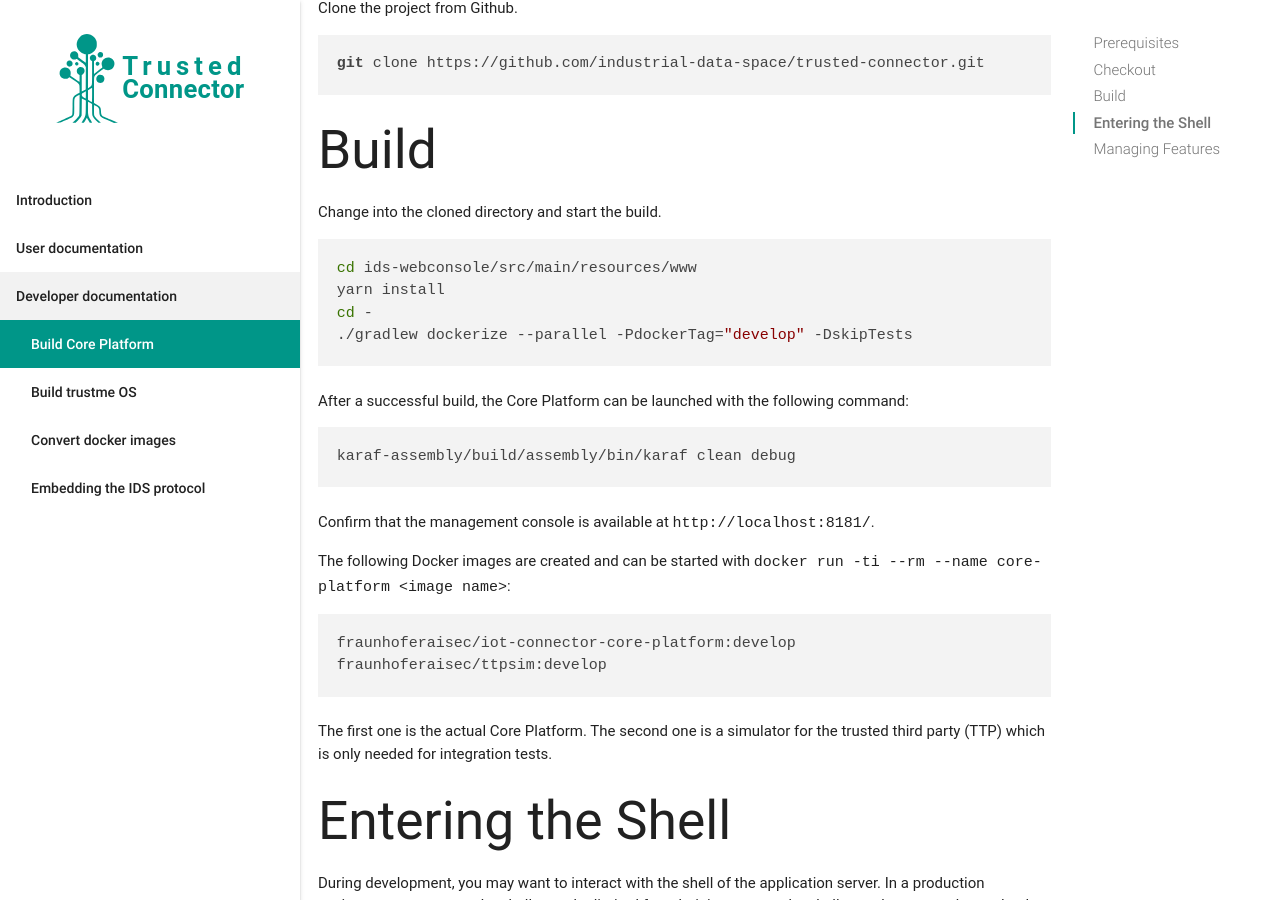
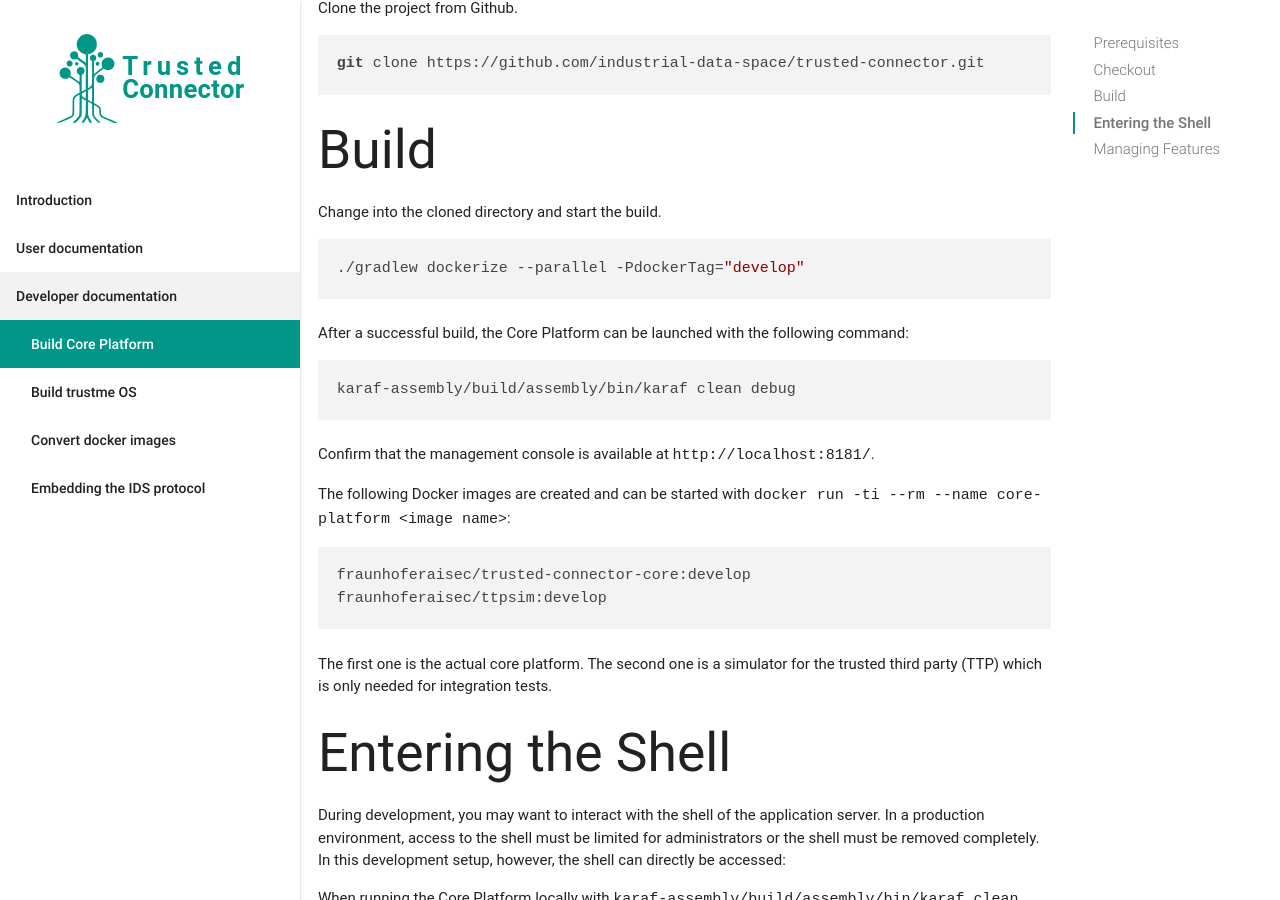
Before and after one commit to industrial-data-space/trusted-connector-documentation, a Jekyll site: the page built from docs/_docs/dev_core.md, in a window 1280 px wide and 900 px high, scrolled down 579 px. Built offline with Jekyll 4.4.1, drawn with Linux system fonts in a browser that asks for light colours; some web fonts are replaced.

Commit message:
More docs fixes and cleanup

````diff
--- a/docs/_docs/dev_core.md
+++ b/docs/_docs/dev_core.md
@@ -27,10 +27,7 @@ git clone https://github.com/industrial-data-space/trusted-connector.git
 Change into the cloned directory and start the build.
 
 ```
-cd ids-webconsole/src/main/resources/www
-yarn install
-cd -
-./gradlew dockerize --parallel -PdockerTag="develop" -DskipTests
+./gradlew dockerize --parallel -PdockerTag="develop"
 ```
 
 After a successful build, the Core Platform can be launched with the following command:
@@ -45,11 +42,11 @@ Confirm that the management console is available at `http://localhost:8181/`.
 The following Docker images are created and can be started with `docker run -ti --rm --name core-platform <image name>`:
 
 ```
-fraunhoferaisec/iot-connector-core-platform:develop
+fraunhoferaisec/trusted-connector-core:develop
 fraunhoferaisec/ttpsim:develop
 ```
 
-The first one is the actual Core Platform. The second one is a simulator for the trusted third party (TTP) which is only needed for integration tests.
+The first one is the actual core platform. The second one is a simulator for the trusted third party (TTP) which is only needed for integration tests.
 
 
 ## Entering the Shell
````
Also changed, not shown: docs/_docs/example-000/docker-compose.yaml (deleted, +0 -28 lines), docs/_docs/getting_started.md (+5 -2 lines), docs/_docs/opcua.md (+2 -2 lines), docs/_docs/rest.md (+2 -2 lines).
